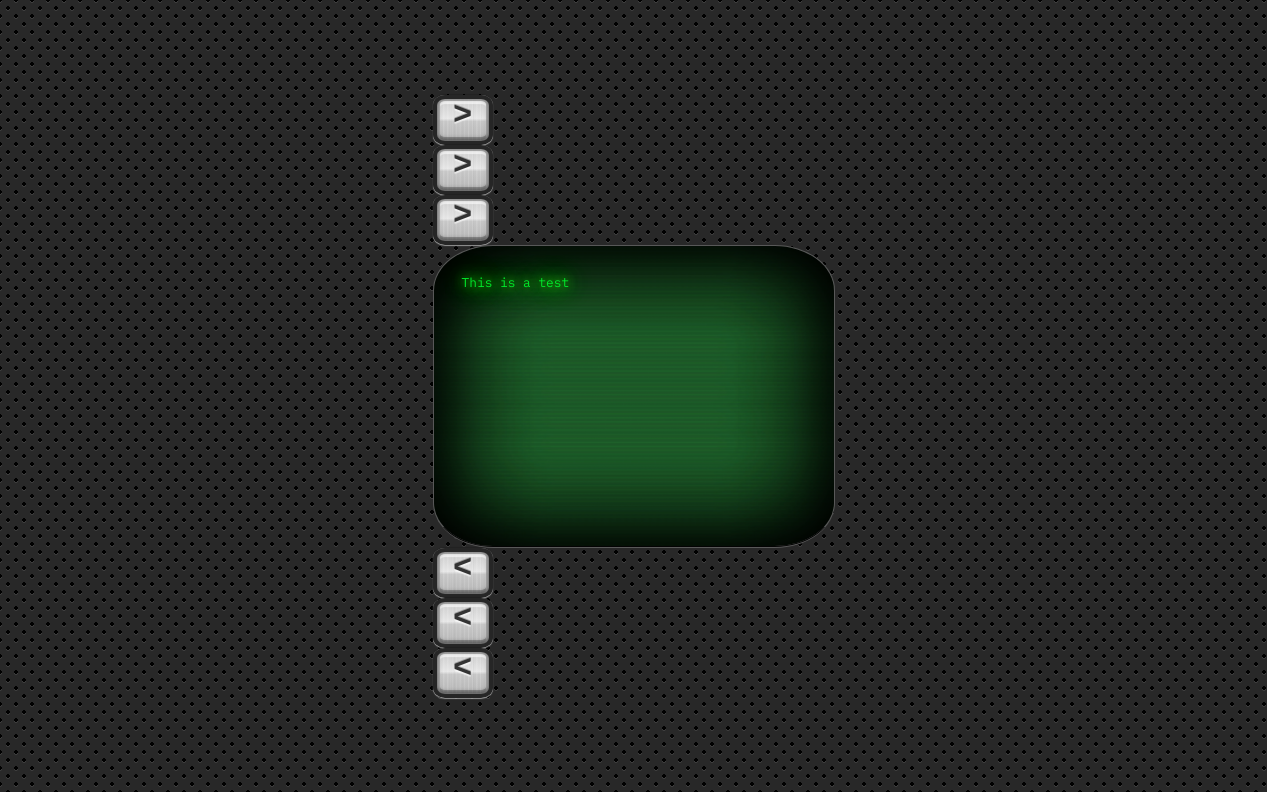
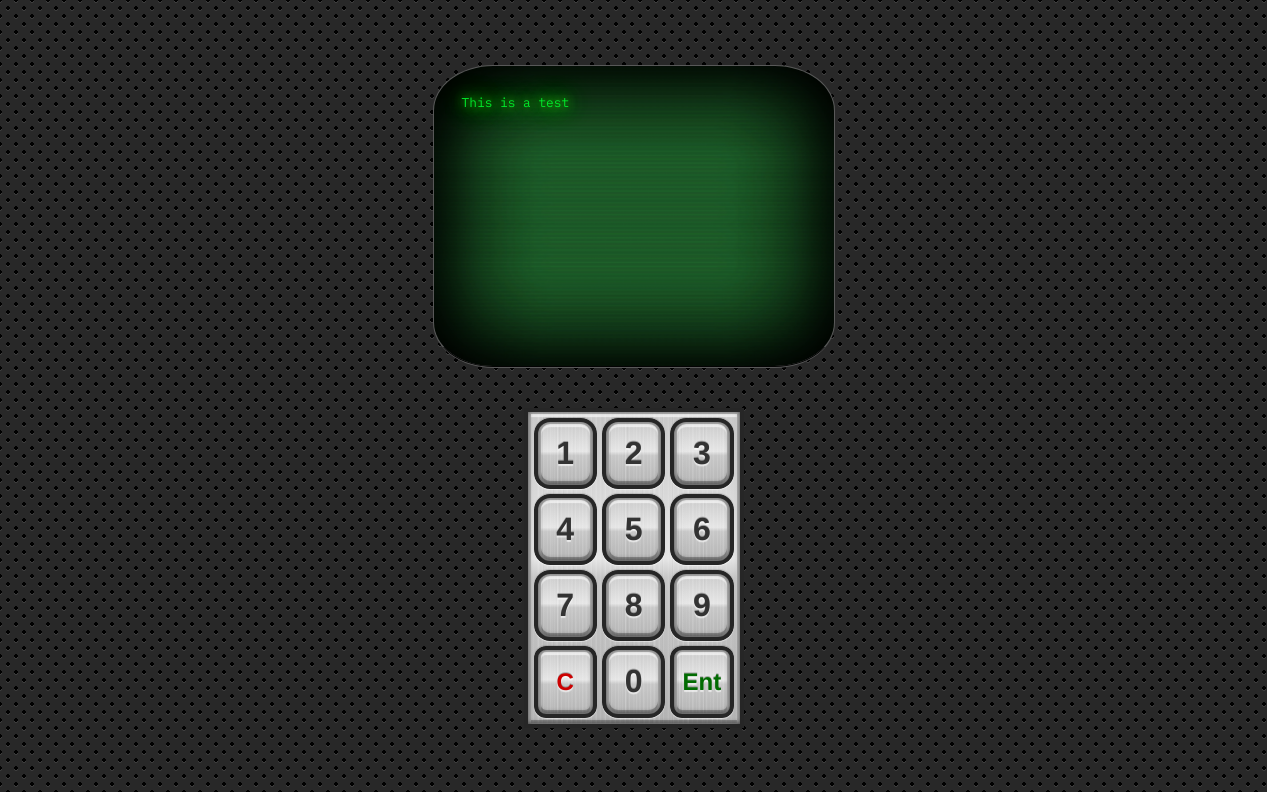
Before and after one commit to kookydev/Cash-Machine, a plain HTML site: page index.html in a window 1280 px wide. Shown: the top 800 px of the page. Drawn offline with Linux system fonts and the light colour scheme.

Commit message:
UI tweaks

```diff
--- a/index.html
+++ b/index.html
@@ -7,18 +7,17 @@
 </head>
 <body>
     <div class="wrapper">
-
         <div class="screen-outer">
+            <!-- <div class="button">></div>
             <div class="button">></div>
-            <div class="button">></div>
-            <div class="button">></div>
+            <div class="button">></div> -->
             <div class="screen">
             <div class="ui">This is a test</div></div>
+            <!-- <div class="button"><</div>
             <div class="button"><</div>
-            <div class="button"><</div>
-            <div class="button"><</div>
+            <div class="button"><</div> -->
         </div>
-    </div>
+
         <div class="keypad">
             <div class="num button">1</div>
             <div class="num button">2</div>
@@ -29,11 +28,11 @@
             <div class="num button">7</div>
             <div class="num button">8</div>
             <div class="num button">9</div>
-            <div class="func button">C</div>
+            <div class="func button canc">C</div>
             <div class="num button">0</div>
-            <div class="func button">Ent</div>
+            <div class="func button ent">Ent</div>
         </div>
-
+</div>
     </div>
 
     <script src="main.js"></script>
--- a/main.css
+++ b/main.css
@@ -100,8 +100,6 @@ background-size:16px 16px;
 }
 
 .button {
-    width: 60px;
-    height: 50px;
 
     border-radius: 20%;
     font: bold 2em "Helvetica Neue", Arial, Helvetica, Geneva, sans-serif;
@@ -132,3 +130,11 @@ background-size:16px 16px;
 .func {
     font-size: 1.5em !important;
 }
+
+.canc {
+    color: rgb(204, 0, 0) !important;
+}
+
+.ent {
+    color: rgb(0, 107, 0);
+}
```
